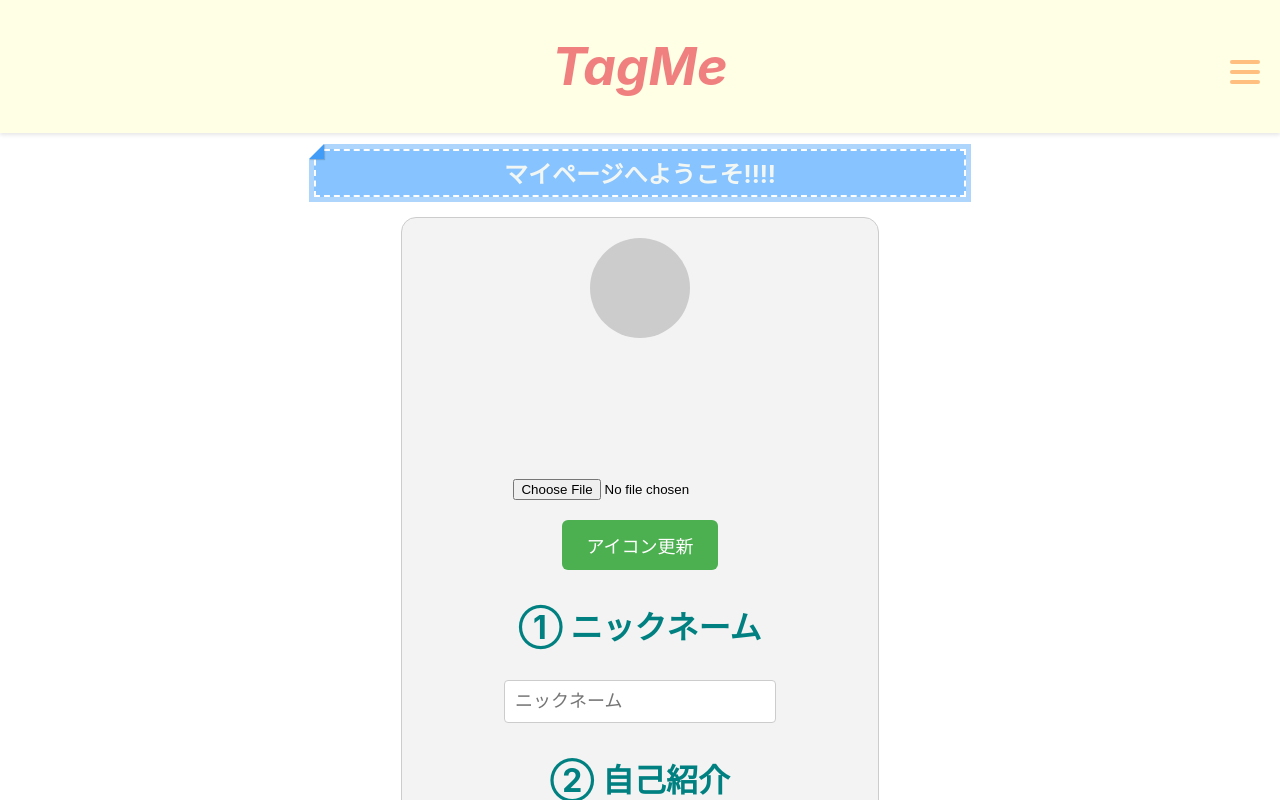
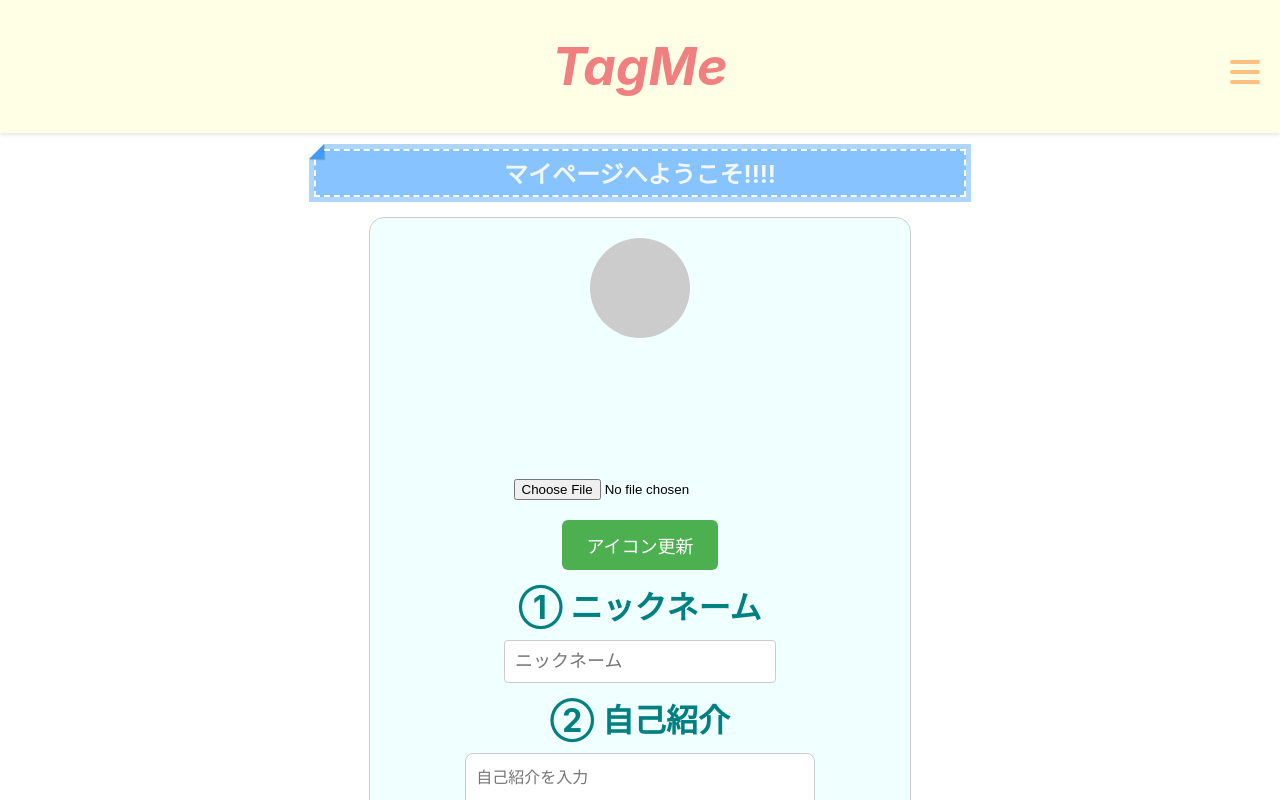
Before and after one commit to plusdojo2025/a2-7, a React (Create React App) app in the folder client/: page /mypage in a window 1280 px wide. Shown: the top 800 px of the page. Built offline with nearby package versions, Linux system fonts and the light colour scheme; no server answers.

Commit message:
2025/7/28 安井　最終

```diff
--- a/client/src/css/MyPage.css
+++ b/client/src/css/MyPage.css
@@ -26,7 +26,7 @@
     border-radius: 15px;
     padding: 20px;
     margin-bottom: 20px;
-    background-color: #f9f9f9;
+    background-color: #f0ffff;
     box-shadow: 2px 2px 8px rgba(252, 251, 251, 0);
     /* display: flex; */
     width: 40%;
@@ -74,3 +74,8 @@
   border: 1px solid #ccc; /* 枠線 */
   border-radius: 4px;     /* 角丸 */
 }
+
+.titlemypage{
+  margin: 12px;
+  padding: 0;
+}
--- a/client/src/css/UserInfo.css
+++ b/client/src/css/UserInfo.css
@@ -6,7 +6,7 @@ h3 {
   font-weight: bold;
 }
 
-.mypage-box {
+.mypage-boxuserinfo {
     border: 1px solid #ccc;          /* 枠線 */
     border-radius: 15px;             /* 角丸 */
     padding: 20px;                   /* 内側の余白 */
--- a/client/src/js/MyPage.js
+++ b/client/src/js/MyPage.js
@@ -155,7 +155,7 @@ export default class MyPage extends React.Component{
                     <form onSubmit={this.handleUpdate}>
                         {/* ② 名前表示エリア */}
                         <div>
-                            <h3>① ニックネーム</h3>
+                            <h3 className="titlemypage">① ニックネーム</h3>
                             <input
                                 type="text"
                                 name="nickname"
@@ -168,7 +168,7 @@ export default class MyPage extends React.Component{
                         </div>
 
                         {/* ③ ひとこと表示エリア */}
-                            <h3>② 自己紹介</h3>
+                            <h3 className="titlemypage">② 自己紹介</h3>
                             <textarea
                                 id="introduction"
                                 value={aFewWords || ''}  // ← null の時でも空文字にして確実に表示
--- a/client/src/js/UserInfo.js
+++ b/client/src/js/UserInfo.js
@@ -94,7 +94,7 @@ export default class UserInfo extends React.Component {
 
             <div>
                 <h2 className="passwordtitle">パスワード変更</h2>
-                <div className="mypage-box">
+                <div className="mypage-boxuserinfo">
                     <form onSubmit={this.handleUpdatePassword}>
                         <h4 class="section-title">次回から変更したパスワードでログインできます。</h4>
                         <h4 class="section-title">新しいパスワードについては、必ずお客様ご自身でお控えください</h4>
```
